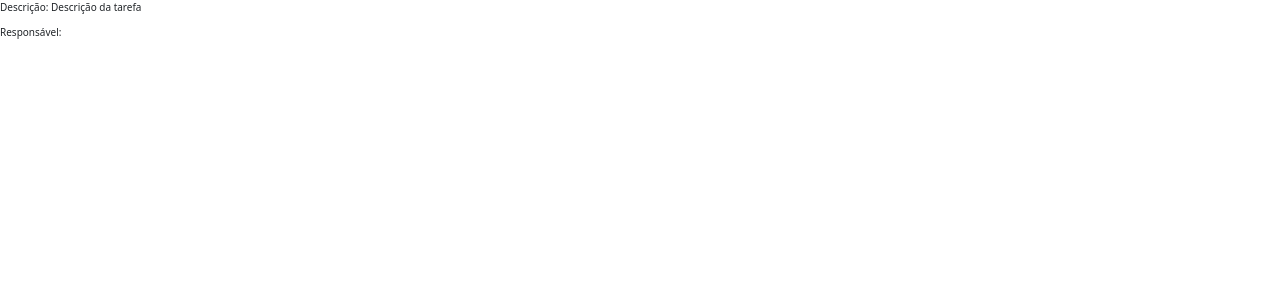
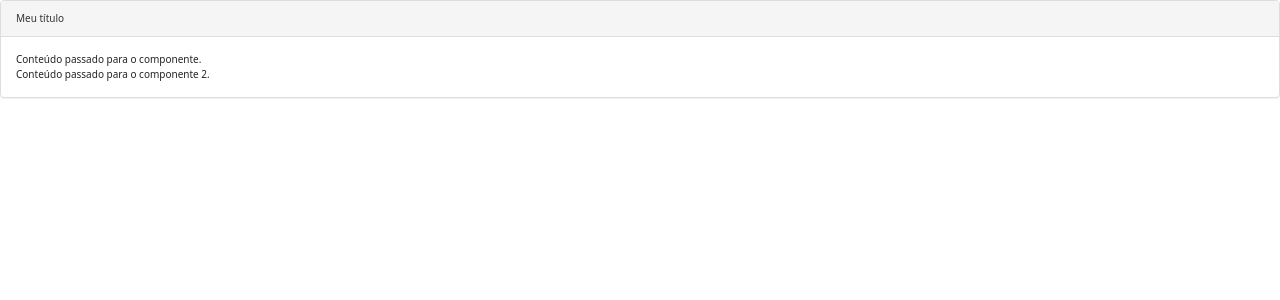
Before and after one commit to EduardTeixeira/angular-loiane-training, an Angular app in the folder diretivas/: page / in a window 1280 px wide. Shown: the top 300 px of the page. Built offline with nearby package versions, Linux system fonts and the light colour scheme.

Commit message:
aula 32: ng-content

```diff
--- a/diretivas/src/app/app.component.html
+++ b/diretivas/src/app/app.component.html
@@ -18,4 +18,25 @@
 <app-diretiva-ngstyle></app-diretiva-ngstyle>
 -->
 
+<!--
 <app-operador-elvis></app-operador-elvis>
+-->
+
+<!--
+<app-exemplo-ng-content>
+  Conteúdo passado para o componente.
+  <app-operador-elvis></app-operador-elvis>
+</app-exemplo-ng-content>
+-->
+
+<app-exemplo-ng-content>
+  <div class="titulo">
+    Meu título
+  </div>
+  <div class="conteudo">
+    Conteúdo passado para o componente.
+  </div>
+  <div class="conteudo">
+    Conteúdo passado para o componente 2.
+  </div>
+</app-exemplo-ng-content>
--- a/diretivas/src/app/app.module.ts
+++ b/diretivas/src/app/app.module.ts
@@ -11,6 +11,7 @@
 import { DiretivaNgclassComponent } from './diretiva-ngclass/diretiva-ngclass.component';
 import { DiretivaNgstyleComponent } from './diretiva-ngstyle/diretiva-ngstyle.component';
 import { OperadorElvisComponent } from './operador-elvis/operador-elvis.component';
+import { ExemploNgContentComponent } from './exemplo-ng-content/exemplo-ng-content.component';
 
 @NgModule({
   declarations: [
@@ -21,7 +22,8 @@
     DiretivaNgforComponent,
     DiretivaNgclassComponent,
     DiretivaNgstyleComponent,
-    OperadorElvisComponent
+    OperadorElvisComponent,
+    ExemploNgContentComponent
   ],
   imports: [
     BrowserModule,
--- /dev/null
+++ b/diretivas/src/app/exemplo-ng-content/exemplo-ng-content.component.html
@@ -0,0 +1,12 @@
+<div class="panel panel-default">
+
+  <div class="panel-heading">
+    <ng-content select=".titulo"></ng-content>
+  </div>
+
+  <div class="panel-body">
+    <ng-content select=".conteudo"></ng-content>
+    <ng-content select=".titulo"></ng-content>
+  </div>
+
+</div>
--- /dev/null
+++ b/diretivas/src/app/exemplo-ng-content/exemplo-ng-content.component.ts
@@ -0,0 +1,15 @@
+import { Component, OnInit } from '@angular/core';
+
+@Component({
+  selector: 'app-exemplo-ng-content',
+  templateUrl: './exemplo-ng-content.component.html',
+  styleUrls: ['./exemplo-ng-content.component.scss']
+})
+export class ExemploNgContentComponent implements OnInit {
+
+  constructor() { }
+
+  ngOnInit() {
+  }
+
+}
```
Also changed, not shown: diretivas/src/app/exemplo-ng-content/exemplo-ng-content.component.scss (added), 1 other file (tests, documents, lock files or other folders).
